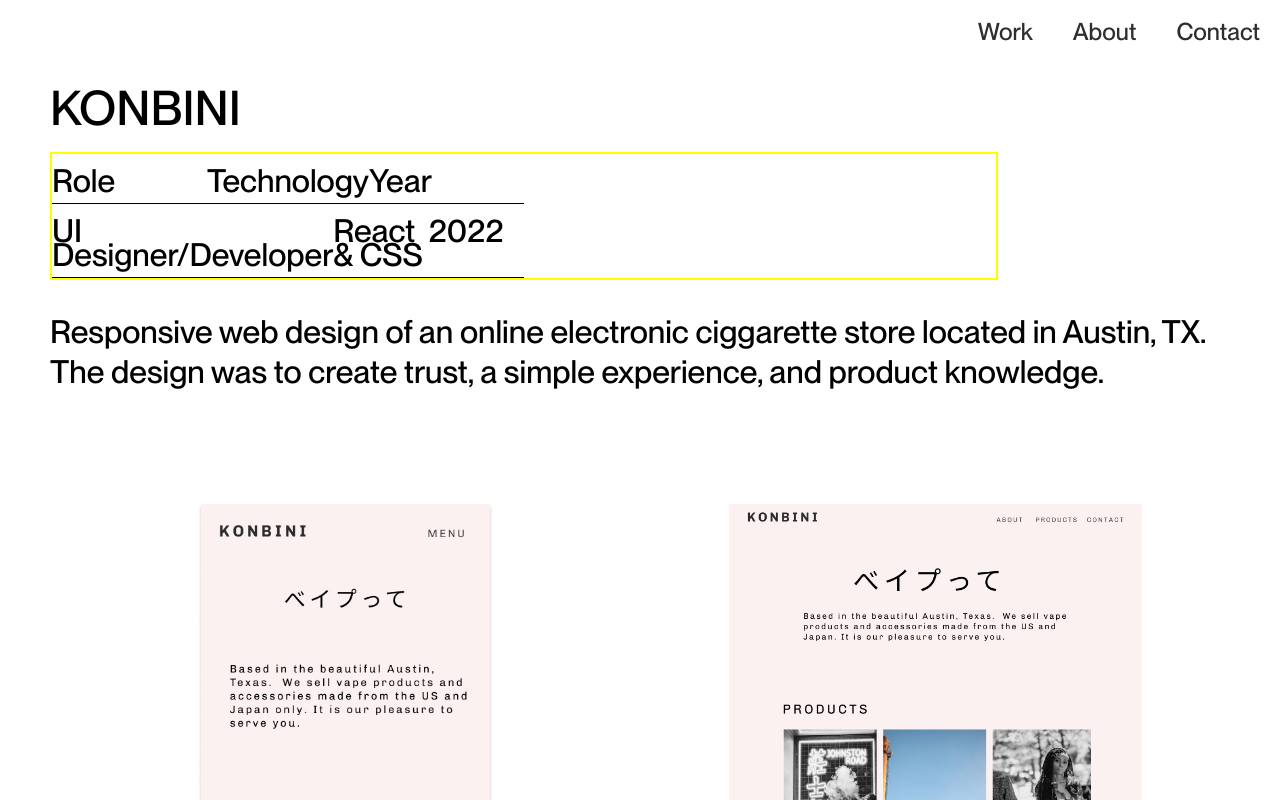
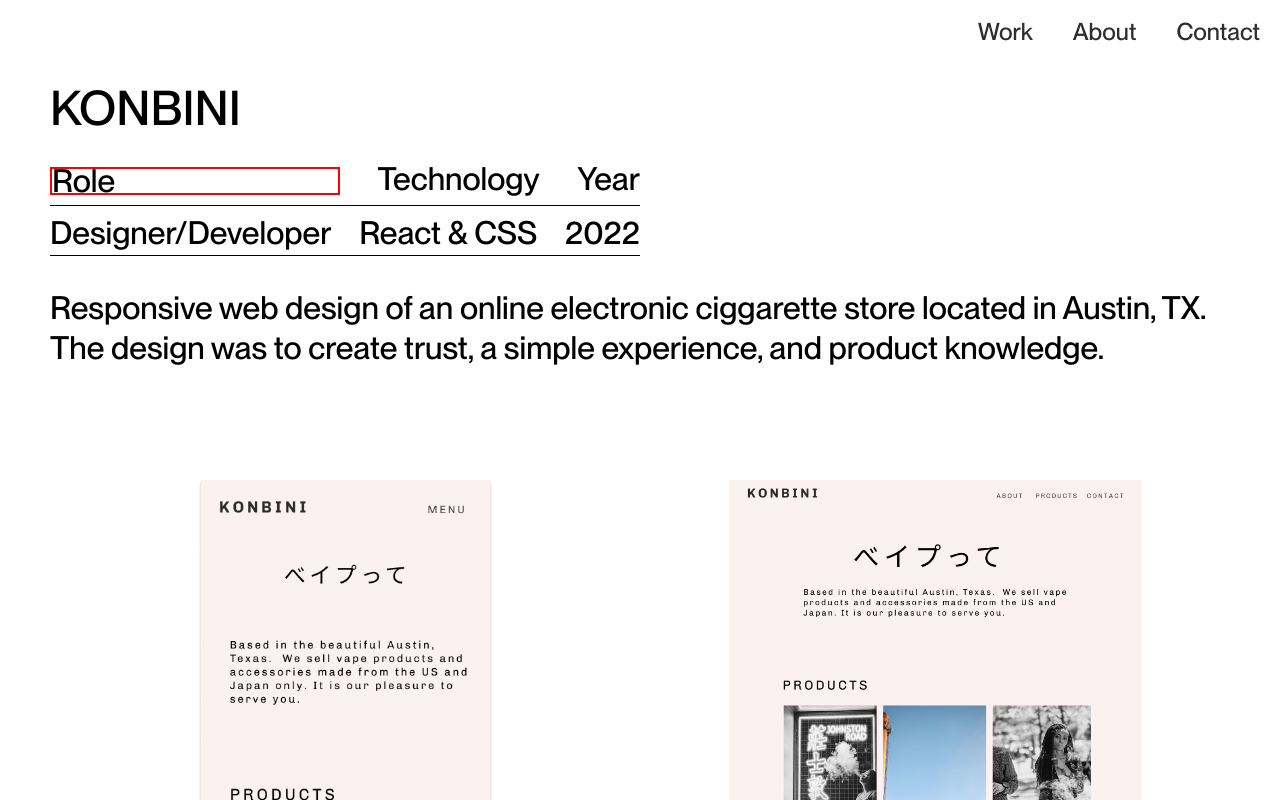
Before and after one commit to taerichard/port2, a React (Create React App) app: page /konbini in a window 1280 px wide. Shown: the top 800 px of the page. Built offline with nearby package versions, Linux system fonts and the light colour scheme.

Commit message:
working on aligning table data for project page

```diff
--- a/src/pages/Konbini.js
+++ b/src/pages/Konbini.js
@@ -21,26 +21,14 @@
 
         <div className="konbini-table">
           <div className="konbini-table__header">
-            <div>
-              <span>Role</span>
-            </div>
-            <div>
-              <span>Technology</span>
-            </div>
-            <div>
-              <span>Year</span>
-            </div>
+            <span>Role</span>
+            <span>Technology</span>
+            <span>Year</span>
           </div>
           <div className="konbini-table__data">
-            <div>
-              <span>UI Designer/Developer</span>
-            </div>
-            <div>
-              <span>React & CSS</span>
-            </div>
-            <div>
-              <span>2022</span>
-            </div>
+            <span>Designer/Developer</span>
+            <span>React & CSS</span>
+            <span>2022</span>
           </div>
         </div>
         <p className="konbini-bio">
--- a/src/pages/styles/konbiniStyles.css
+++ b/src/pages/styles/konbiniStyles.css
@@ -43,15 +43,15 @@
 .konbini-table {
   display: flex;
   flex-direction: column;
-  width: 80%;
+  width: 100%;
   /* min-width: 1086px; */
   /* max-width: 60%; */
-  border: 2px solid yellow;
+  /* border: 2px solid yellow; */
 }
 
 .konbini-table__header {
   display: flex;
-  justify-content: space-around;
+  justify-content: space-between;
 }
 
 .konbini-table__header,
@@ -64,8 +64,13 @@
 
 .konbini-table__header > *,
 .konbini-table__data > * {
-  width: 100%;
+  /* width: 100%; */
   font-size: 2rem;
+}
+
+.konbini-table__header span:nth-child(1) {
+  border: 2px solid red;
+  width: 286px;
 }
 
 .konbini-table__data {
```
